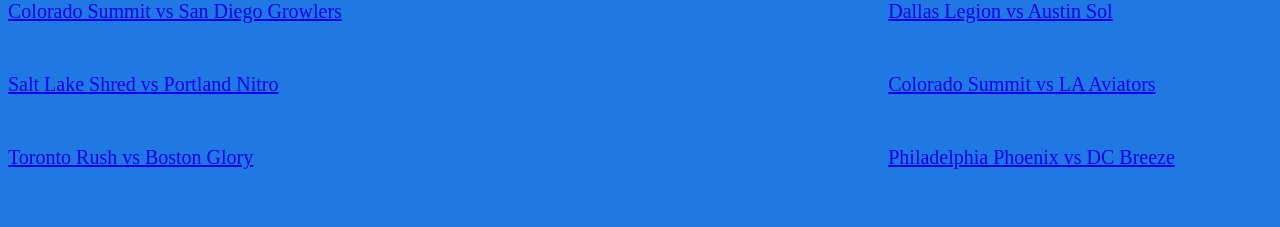
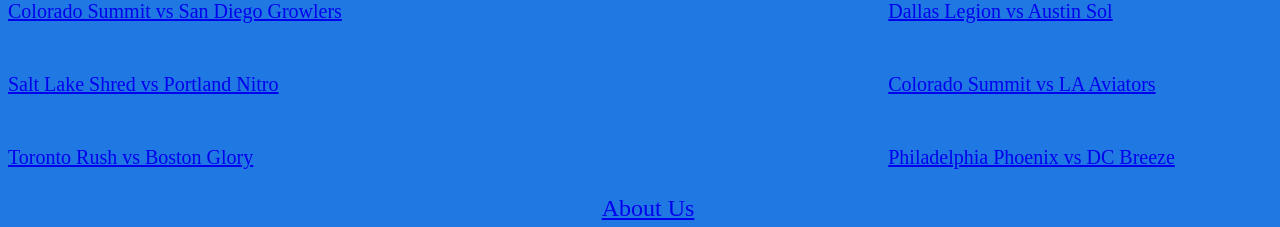
Before and after one commit to KarimAlami01/SeniorDesign, a Flask app: page / in a window 1280 px wide. Shown: the part 578-805 px from the top of the page. Run offline with Flask 2, Linux system fonts and the light colour scheme.

Commit message:
added write-up link

```diff
--- a/templates/index.html
+++ b/templates/index.html
@@ -61,6 +61,9 @@
             margin-bottom: 50px;
             font-size: 20px;
         }
+		.footer-link {
+        font-size: 24px;
+    }
 	</style>
 </head>
 
@@ -94,4 +97,8 @@
         <li><a href="/match10">Philadelphia Phoenix vs DC Breeze</a></li>
     </ul>
   </div>
+  <div style="position: absolute; bottom: 0; width: 100%; text-align: center;">
+  <a class="footer-link" href="https://docs.google.com/document/d/1xb1MYKW8ZItv57pm40tpmxDnKb2fNP-5/edit?usp=sharing&ouid=112990445391446637896&rtpof=true&sd=true">About Us</a>
+  </div>
+
 </body>
```
